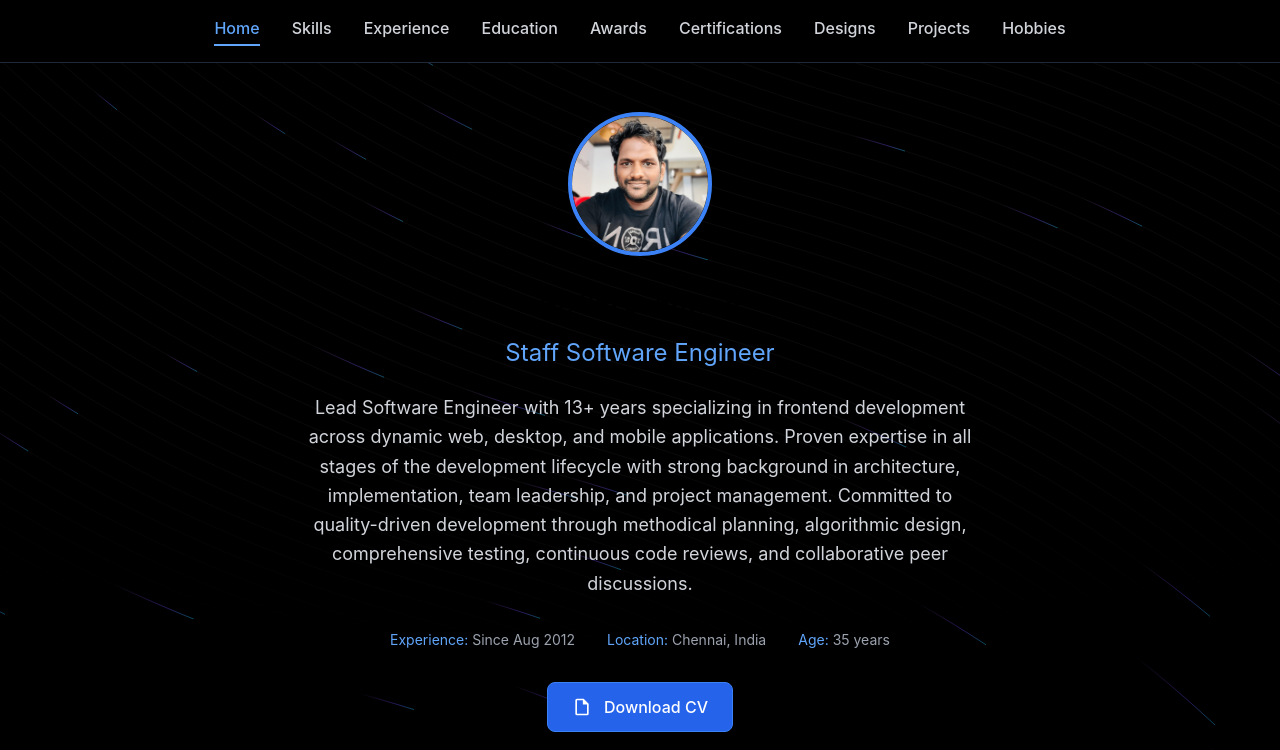
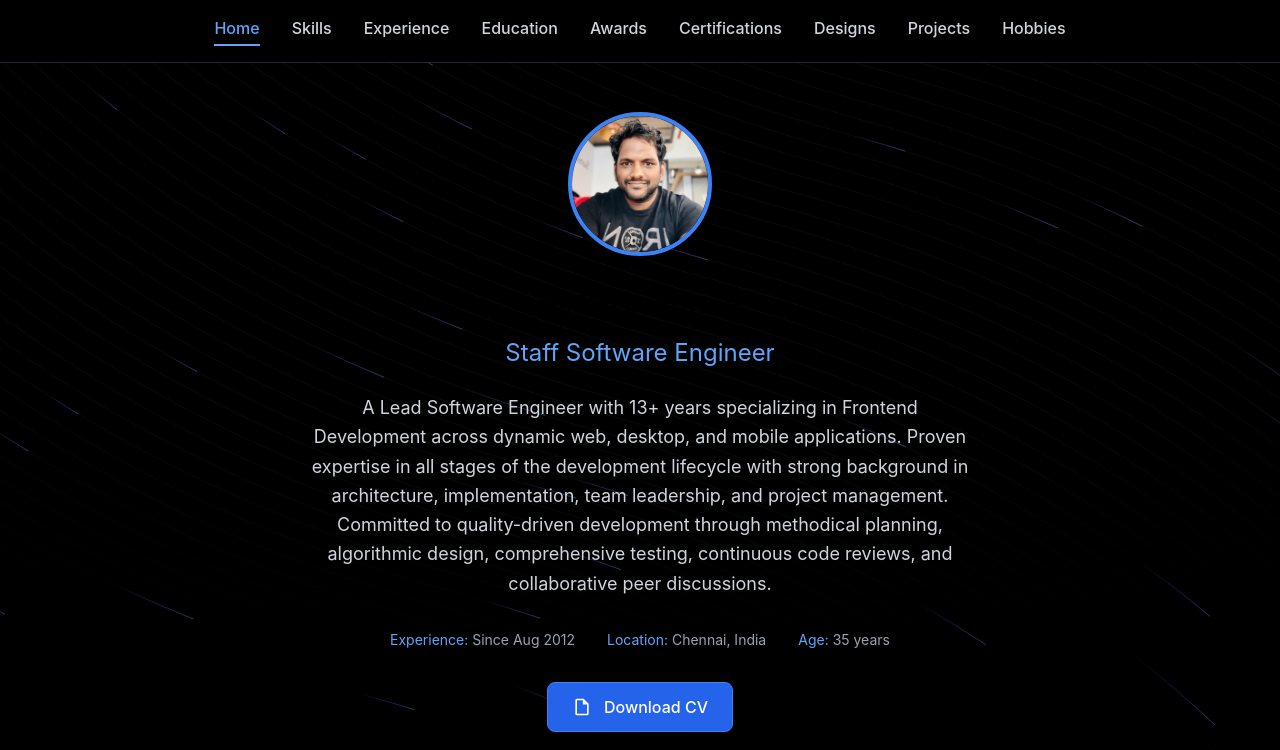
Before and after one commit to SanthoshDhandapani/SanthoshDhandapani.github.io, a React (Create React App) app: page / in a window 1280 px wide. Shown: the top 750 px of the page. Built offline with nearby package versions, Linux system fonts and the light colour scheme.

Commit message:
docs: ✏️ updated cv docs and design portfolio styling

```diff
--- a/src/components/DesignWorks.jsx
+++ b/src/components/DesignWorks.jsx
@@ -19,11 +19,14 @@ const DesignWorks = () => {
           <h3 className="text-2xl font-semibold text-white mb-6">{work.title}</h3>
 
           {/* Full Image Display */}
-          <div className="mb-8">
+          <div className="mb-8 py-8">
             <img
               src={work.thumbnail}
               alt={work.title}
-              className="w-full h-auto max-w-full mx-auto rounded-lg shadow-2xl"
+              className="w-full h-auto max-w-full mx-auto rounded-lg shadow-2xl hover:shadow-white/60 transition-all duration-500 transform hover:scale-105 shadow-white/40"
+              style={{
+                filter: 'drop-shadow(0 0 20px rgba(255, 255, 255, 0.5))'
+              }}
             />
           </div>
 
--- a/src/config/portfolioConfig.js
+++ b/src/config/portfolioConfig.js
@@ -30,7 +30,7 @@ const portfolioConfig = {
 
   // Professional Summary
   summary: {
-    content: `Lead Software Engineer with ${yearsOfExperience} years specializing in frontend development across dynamic web, desktop, and mobile applications. Proven expertise in all stages of the development lifecycle with strong background in architecture, implementation, team leadership, and project management. Committed to quality-driven development through methodical planning, algorithmic design, comprehensive testing, continuous code reviews, and collaborative peer discussions.`
+    content: `A Lead Software Engineer with ${yearsOfExperience} years specializing in Frontend Development across dynamic web, desktop, and mobile applications. Proven expertise in all stages of the development lifecycle with strong background in architecture, implementation, team leadership, and project management. Committed to quality-driven development through methodical planning, algorithmic design, comprehensive testing, continuous code reviews, and collaborative peer discussions.`
   },
 
   // Work Experience Timeline
@@ -525,7 +525,7 @@ technologies: [
     },
     {
       name: "Download CV",
-      url: "https://drive.google.com/file/d/1UVjXqIvueofWoP3F2aGyqVEffwEYejI2/view",
+      url: "https://drive.google.com/file/d/11-2RO05GJIPSxP1XzrKMdHnJOaV4Km68/view?usp=sharing",
       icon: "document"
     }
   ]
```
Also changed, not shown: 2 other files (tests, documents, lock files or other folders).
